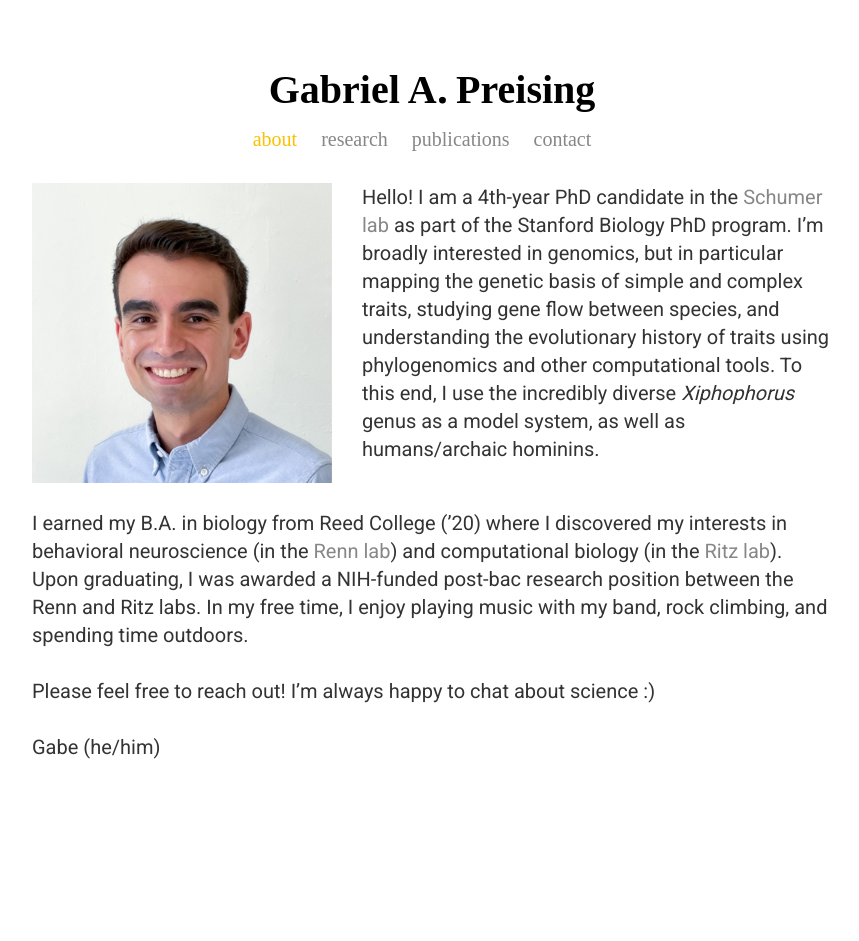
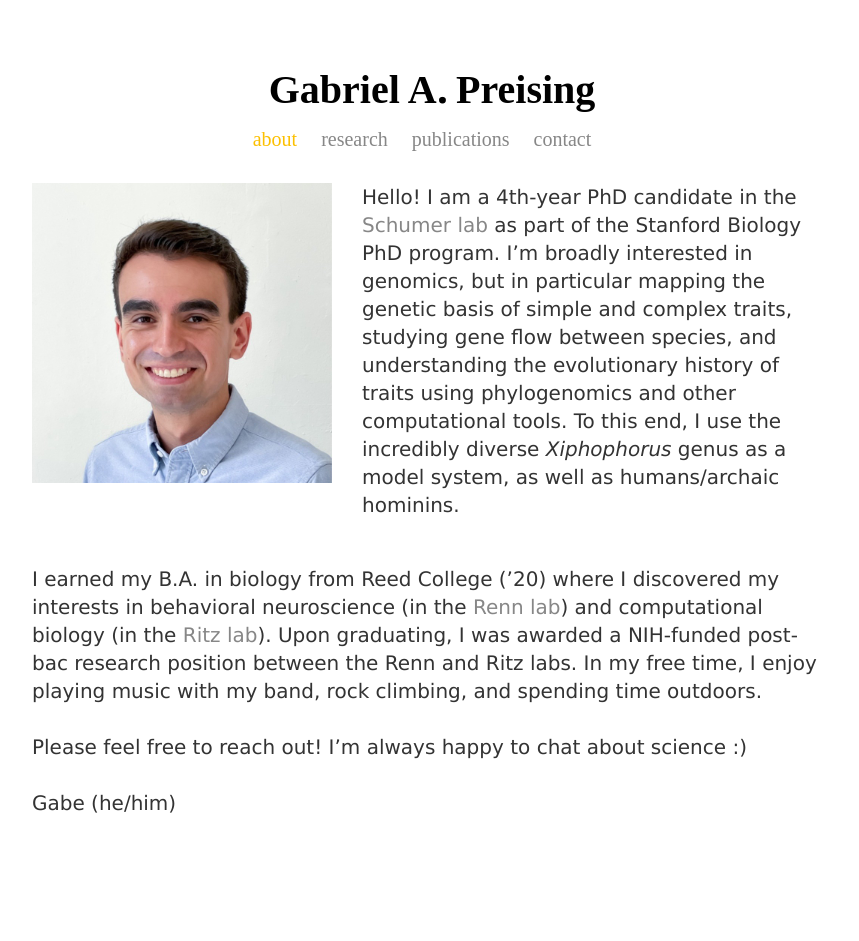
Before and after one commit to gpreising/gpreising.github.io, a Jekyll site: the page built from index.html, in a window 1280 px wide. Shown: the whole page, without its empty margins (208-1067 px from the left). Built offline with Jekyll 4.4.1, drawn with Linux system fonts in a browser that asks for light colours; before the commit the page ends 900 px from its top, so only the background shows below that.

Commit message:
changed body text to Verdana

```diff
--- a/css/main.css
+++ b/css/main.css
@@ -1,5 +1,4 @@
 @import url(https://fonts.googleapis.com/css?family=Noto%20Sans%20Adlam);
-@import url(https://fonts.googleapis.com/css?family=Roboto);
 
 @media only screen and (min-width: 1025px) { body { margin: 60px auto; width: 800px; overflow: visible !important; } }
 @media only screen and (max-width: 1024px) { body { margin: 60px 60px; width: 480px; transform: scale(1.8); transform-origin: 0 0; -webkit-text-size-adjust: 100%; overflow: visible !important; } }
@@ -11,4 +10,4 @@ a { font-size: 20px; line-height: 1.4em; text-decoration: none; color: #878787;
 a:hover, #about.active, #research.active, #publications.active, #contact.active { font-size: 20px; line-height: 1.4em; text-decoration: none; color: #FCC000; }
 
 h1 { text-align: center; font-size: 40px; font-family:'Noto Sans Adlam'; margin-bottom: 10px; overflow: visible !important; }
-p { font-size: 20px; line-height: 1.4em; font-family:'Roboto'; color: #333; margin-bottom: 10px; margin-top: 0px; overflow: visible !important; }
+p { font-size: 20px; line-height: 1.4em; font-family:'Verdana'; color: #333; margin-bottom: 10px; margin-top: 0px; overflow: visible !important; }
```
